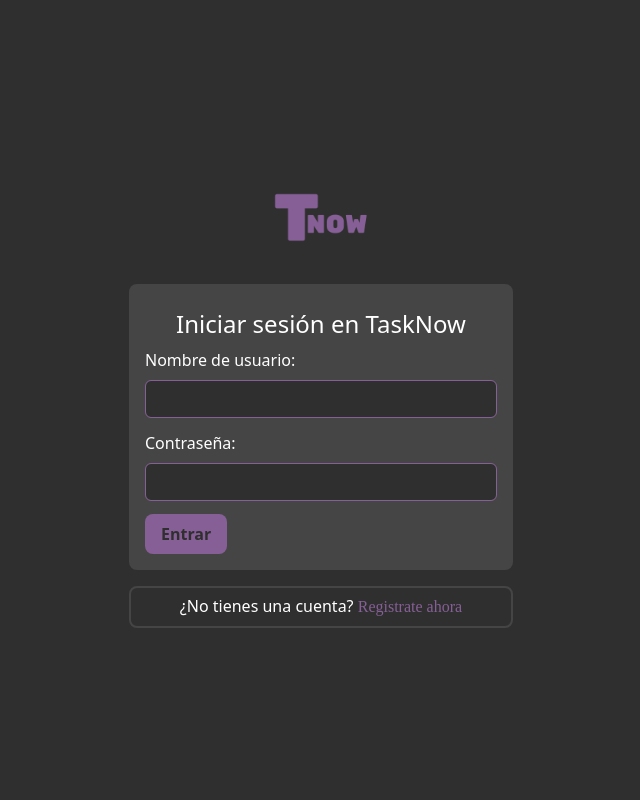
After one commit to Virginiiamz/TaskNow, a PHP site: page / in a window 1280 px wide. The commit adds this page. Shown: the whole page, without its empty margins (319-959 px from the left). Run offline with PHP 8.4, Linux system fonts and the light colour scheme; some web fonts are replaced.

Commit message:
Creada pagina de iniciar sesion y contiene ya el estilo completo

```diff
--- /dev/null
+++ b/index.php
@@ -0,0 +1,34 @@
+<!DOCTYPE html>
+
+<head>
+    <meta charset="UTF-8">
+    <meta name="viewport" content="width=device-width, initial-scale=1.0">
+    <title>Iniciar sesion - TaskNow</title>
+    <link rel="stylesheet" href="src/css/style.css">
+    <link href="https://cdn.jsdelivr.net/npm/bootstrap@5.3.2/dist/css/bootstrap.min.css" rel="stylesheet"
+        integrity="sha384-T3c6CoIi6uLrA9TneNEoa7RxnatzjcDSCmG1MXxSR1GAsXEV/Dwwykc2MPK8M2HN" crossorigin="anonymous">
+    <link rel="stylesheet" href="https://cdn.jsdelivr.net/npm/bootstrap-icons@1.11.3/font/bootstrap-icons.min.css">
+</head>
+
+<body>
+
+    <section class="pantallaInicioSesion">
+        <div class="pantallaInicioSesion_contenido">
+            <figure class="pantallaInicioSesion_contenido--logo">
+                <img src="src/img/Logo_tipo2.png" alt="Logo de la pagina">
+            </figure>
+            <form class="form pantallaInicioSesion_contenido--formulario" action="" method="post">
+                <h4 class="formularioTitulo">Iniciar sesión en TaskNow</h4>
+                <label class="form-label" for="txtUsernameLogin">Nombre de usuario: </label>
+                <input type="text" class="form-control formularioInput" id="txtUsernameLogin" name="txtUsernameLogin" required>
+                <label class="form-label" for="txtPasswordLogin">Contraseña: </label>
+                <input type="password" class="form-control formularioInput" name="txtPasswordLogin" id="txtPasswordLogin" required>
+                <input type="submit" value="Entrar" name="btnIniciarSesion" class="btn_formularios">
+            </form>
+            <div class="pantallaPrincipal_contenido--enlaceRegistro">
+                <p class="enlaceRegistro_parrafo">¿No tienes una cuenta? <a href="">Registrate ahora</a></p>
+            </div>
+        </div>
+    </section>
+
+</body>
--- a/src/css/style.css
+++ b/src/css/style.css
@@ -40,6 +40,86 @@ sidebar {
     border-radius: 8px;
     border: none;
     font-weight: 600;
+}
+
+/* Pagina Iniciar Sesion */
+.pantallaInicioSesion {
+    min-height: 100vh;
+    background-color: var(--color-secundario);
+    display: flex;
+    align-items: center;
+}
+
+.pantallaInicioSesion_contenido {
+    width: 100%;
+}
+
+.pantallaInicioSesion_contenido--logo {
+    display: flex;
+    justify-content: center;
+    margin: 1rem auto;
+    max-width: 30%;
+}
+
+.pantallaInicioSesion_contenido--logo img {
+    width: 6rem;
+}
+
+.pantallaInicioSesion_contenido--formulario {
+    max-width: 30%;
+    margin: 1rem auto;
+    padding: 1rem;
+    background-color: var(--color-principal);
+    border-radius: 8px;
+}
+
+.pantallaInicioSesion_contenido--formulario .formularioTitulo {
+    text-align: center;
+    margin: 0.6rem auto;
+    color: white;
+    font-weight: lighter;
+}
+
+.pantallaInicioSesion_contenido--formulario label {
+    color: white;
+    font-weight: lighter;
+}
+
+.pantallaInicioSesion_contenido--formulario .formularioInput {
+    margin-bottom: 0.8rem;
+    background-color: var(--color-secundario);
+    border-color: var(--color-terciario);
+}
+
+.pantallaInicioSesion_contenido--formulario .formularioInput:focus {
+    margin-bottom: 0.8rem;
+    background-color: var(--color-secundario);
+    border-color: var(--color-terciario);
+    color: var(--color-terciario);
+    box-shadow: 0 0 5px var(--color-terciario);
+}
+
+.pantallaPrincipal_contenido--enlaceRegistro {
+    border: 2px solid var(--color-principal);
+    border-radius: 8px;
+    max-width: 30%;
+    color: white;
+    margin: 1rem auto;
+    display: flex;
+    flex-direction: row;
+    justify-content: center;
+    align-items: center;
+    padding: 0.4rem;
+    font-weight: lighter;
+}
+
+.enlaceRegistro_parrafo {
+    margin: 0;
+}
+
+.enlaceRegistro_parrafo a {
+    text-decoration: none;
+    color: var(--color-terciario);
 }
 
 /* Pagina Inicio */
@@ -402,6 +482,16 @@ sidebar {
 
 @media screen and (max-width:768px) {
 
+    /* Pagina Iniciar Sesion */
+
+    .pantallaInicioSesion_contenido--formulario {
+        max-width: 90%;
+    }
+
+    .pantallaPrincipal_contenido--enlaceRegistro {
+        max-width: 90%;
+    }
+
     .navegacionEnlaces_usuario {
         display: block;
         align-items: center;
@@ -463,4 +553,14 @@ sidebar {
 
 }
 
-@media screen and (min-width: 768px) and (max-width: 992px) {}
+@media screen and (min-width: 768px) and (max-width: 992px) {
+    /* Pagina Iniciar Sesion */
+
+    .pantallaInicioSesion_contenido--formulario {
+        max-width: 60%;
+    }
+
+    .pantallaPrincipal_contenido--enlaceRegistro {
+        max-width: 60%;
+    }
+}
```
